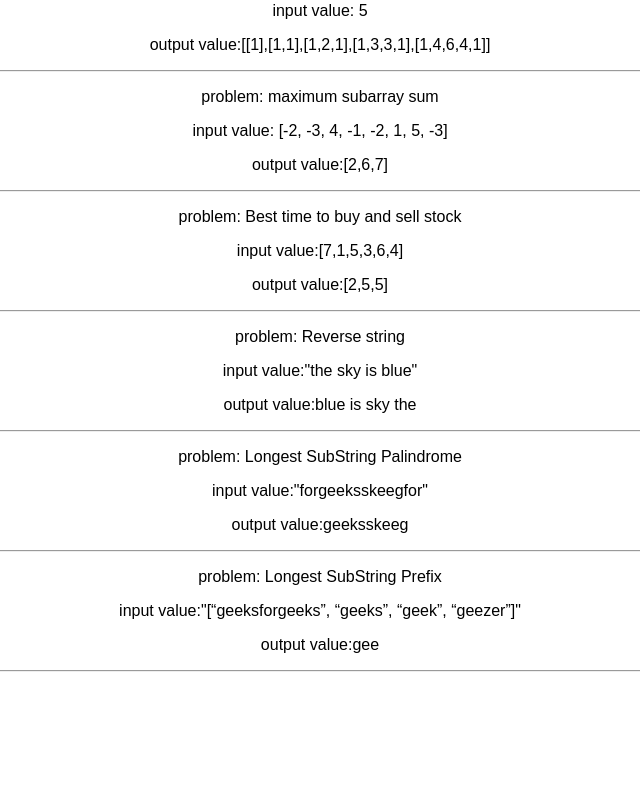
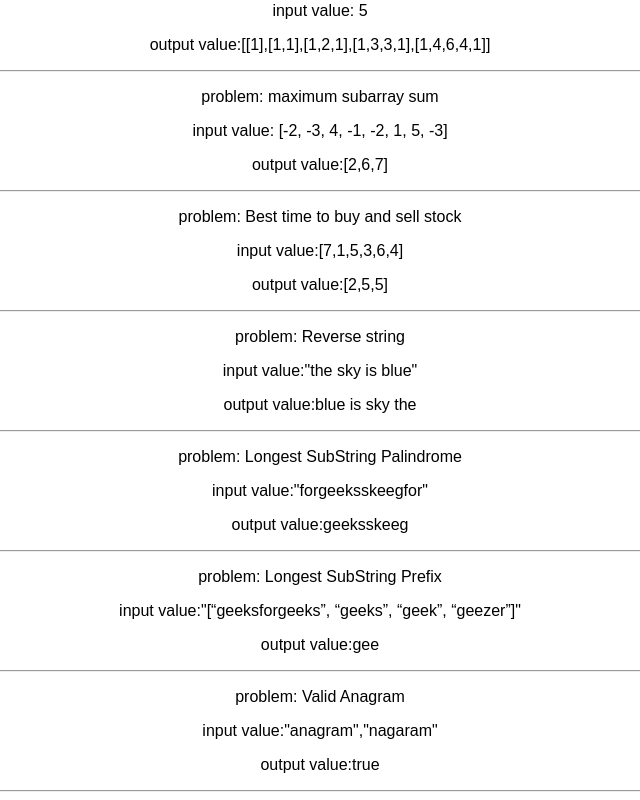
Before and after one commit to ebala96/problem_solving, a React (Create React App) app: page / in a window 1280 px wide. Shown: the part 520-1320 px from the top of the page, without its empty margins (320-960 px from the left). Before the commit the page ends 1200 px from the top, so only its background shows below. Built offline with nearby package versions, Linux system fonts and the light colour scheme.

Commit message:
Valid anagram

```diff
--- a/src/App.js
+++ b/src/App.js
@@ -8,6 +8,7 @@ import bestTimeToSellStock from "./problems/best_time_selling_stock";
 import reverseString from "./problems/reverse_string";
 import longestPalindromicSubString from "./problems/longest_palindromic_substring";
 import longest_common_prefix from "./problems/longest_common_prefix";
+import validAnagram from "./problems/valid_anagram";
 
 export default function App() {
   return (
@@ -83,6 +84,15 @@ export default function App() {
         </p>
       </div>
       <hr></hr>
+      <div>
+        <p>problem: Valid Anagram</p>
+        <p>input value:"anagram","nagaram" </p>
+        <p>
+          output value:
+          {JSON.stringify(validAnagram("anagram", "nagaram"))}
+        </p>
+      </div>
+      <hr></hr>
     </div>
   );
 }
--- /dev/null
+++ b/src/problems/valid_anagram.js
@@ -0,0 +1,21 @@
+// Valid Anagram
+// Given two strings s and t, return true if t is an anagram ofs, and false otherwise.
+// An Anagram is a word or phrase formed by rearrangingthe letters of a different word or phrase, typically using
+// all the original letters exactly once.
+
+var validAnagram = (s1, s2) => {
+  var charactersMap = {};
+  for (var i = 0; i < s1.length; i++) {
+    charactersMap[s1[i]] ? charactersMap[s1[i]]++ : (charactersMap[s1[i]] = 1);
+  }
+  for (var i = 0; i < s2.length; i++) {
+    if (charactersMap[s2[i]]) {
+      charactersMap[s2[i]]--;
+    } else {
+      return false;
+    }
+  }
+  return Object.keys(charactersMap).every((k) => charactersMap[k] === 0);
+};
+
+export default validAnagram;
```
